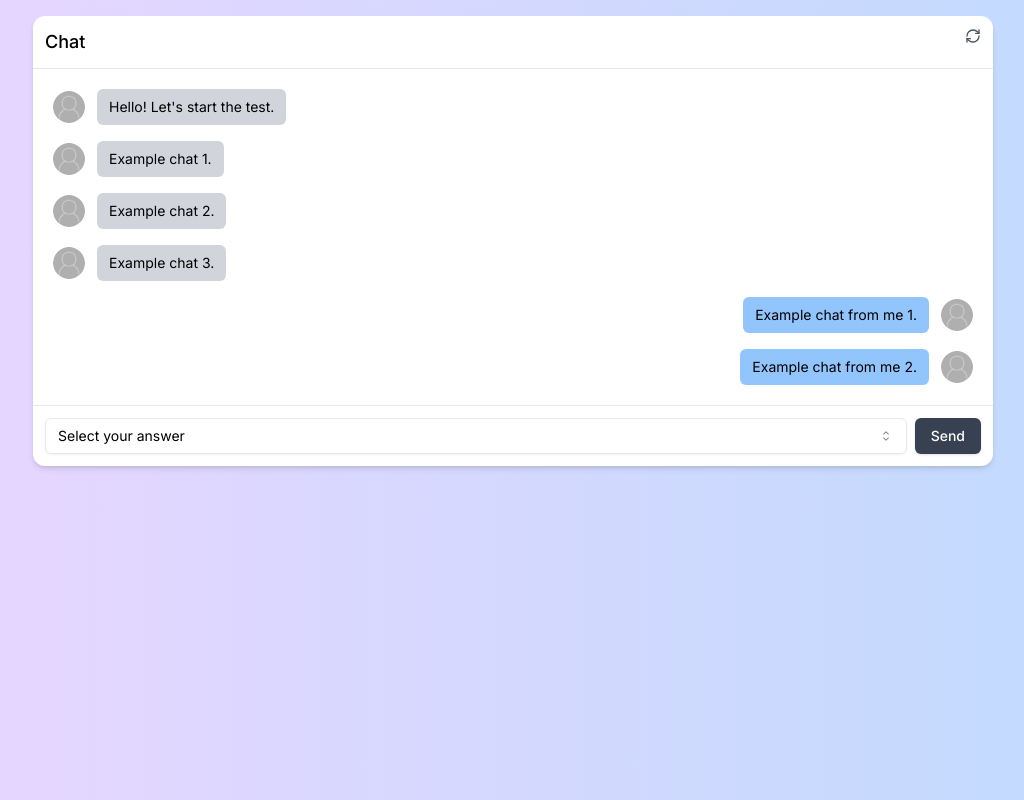
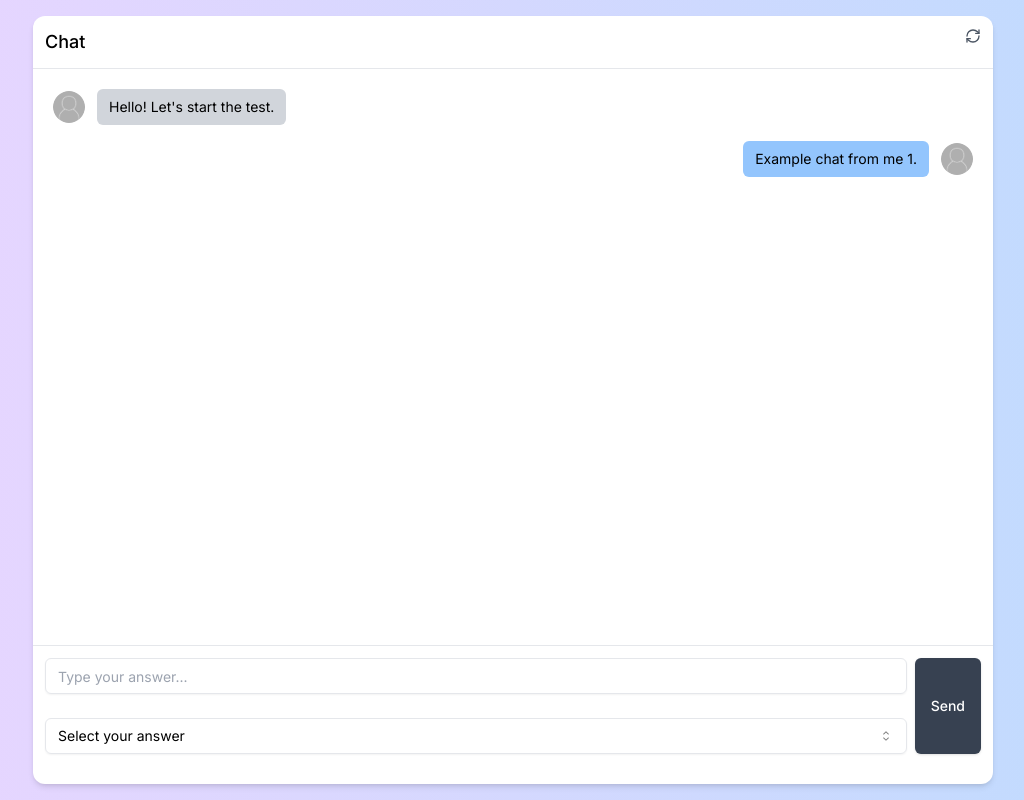
Before and after one commit to Uheeking/websocket_calendar, a Next.js app in the folder client/: page / in a window 1280 px wide. Shown: the whole page, without its empty margins (127-1151 px from the left). Built offline with nearby package versions, Linux system fonts and the light colour scheme.

Commit message:
ADD : react-calendar 추가

```diff
--- a/client/package.json
+++ b/client/package.json
@@ -16,7 +16,8 @@
     "clsx": "^2.0.0",
     "lucide-react": "^0.288.0",
     "next": "13.5.6",
-    "react": "^18",
+    "react": "^18.2.0",
+    "react-calendar": "^4.6.1",
     "react-dom": "^18",
     "tailwind-merge": "^1.14.0",
     "tailwindcss-animate": "^1.0.7"
--- a/client/src/app/page.tsx
+++ b/client/src/app/page.tsx
@@ -1,16 +1,16 @@
-/**
- * v0 by Vercel.
- * @see https://v0.dev/t/ZgFPYYuxXoy
- */
+"use client";
 import { SelectValue, SelectTrigger, SelectLabel, SelectItem, SelectGroup, SelectContent, Select } from "@/components/ui/select"
+import { Input } from "@/components/ui/input"
 import { Button } from "@/components/ui/button"
-// import "./placeholder.png";
+import React, { useState } from 'react';
+import Calendar from 'react-calendar';
 
 export default function Component() {
+  const [value, onChange] = useState(new Date());
   return (
     <div key="1" className="min-h-screen flex flex-col bg-gradient-to-r from-purple-200 to-blue-200">
       <main className="flex-1 p-4 flex justify-center">
-        <div className="mx-auto bg-white rounded-xl shadow-md overflow-hidden h-full min-w-[960px] max-w-[1200px]">
+        <div className="mx-auto bg-white rounded-xl shadow-md overflow-hidden h-fullz min-w-[960px] max-w-[1200px]">
           <div className="flex justify-between p-3 border-b">
             <h2 className="text-lg font-medium">Chat</h2>
             <svg
@@ -46,48 +46,6 @@ export default function Component() {
               />
               <p className="bg-gray-300 rounded-md py-2 px-3 text-sm">Hello! Let's start the test.</p>
             </div>
-            <div className="flex items-center space-x-3 p-2">
-              <img
-                alt="Chat Bot"
-                className="rounded-full"
-                height="32"
-                src="./placeholder.png"
-                style={{
-                  aspectRatio: "32/32",
-                  objectFit: "cover",
-                }}
-                width="32"
-              />
-              <p className="bg-gray-300 rounded-md py-2 px-3 text-sm">Example chat 1.</p>
-            </div>
-            <div className="flex items-center space-x-3 p-2">
-              <img
-                alt="Chat Bot"
-                className="rounded-full"
-                height="32"
-                src="./placeholder.png"
-                style={{
-                  aspectRatio: "32/32",
-                  objectFit: "cover",
-                }}
-                width="32"
-              />
-              <p className="bg-gray-300 rounded-md py-2 px-3 text-sm">Example chat 2.</p>
-            </div>
-            <div className="flex items-center space-x-3 p-2">
-              <img
-                alt="Chat Bot"
-                className="rounded-full"
-                height="32"
-                src="./placeholder.png"
-                style={{
-                  aspectRatio: "32/32",
-                  objectFit: "cover",
-                }}
-                width="32"
-              />
-              <p className="bg-gray-300 rounded-md py-2 px-3 text-sm">Example chat 3.</p>
-            </div>
             <div className="flex items-center justify-end space-x-3 p-2">
               <p className="bg-blue-300 rounded-md py-2 px-3 text-sm">Example chat from me 1.</p>
               <img
@@ -102,24 +60,12 @@ export default function Component() {
                 width="32"
               />
             </div>
-            <div className="flex items-center justify-end space-x-3 p-2">
-              <p className="bg-blue-300 rounded-md py-2 px-3 text-sm">Example chat from me 2.</p>
-              <img
-                alt="Me"
-                className="rounded-full"
-                height="32"
-                src="./placeholder.png"
-                style={{
-                  aspectRatio: "32/32",
-                  objectFit: "cover",
-                }}
-                width="32"
-              />
-            </div>
           </div>
           <div className="border-t p-3">
-            <form className="flex items-center">
-              <Select className="flex-1">
+            <form className="flex">
+              <div className="flex-1">
+            <Input placeholder="Type your answer..." /><br />
+              <Select>
                 <SelectTrigger>
                   <SelectValue placeholder="Select your answer" />
                 </SelectTrigger>
@@ -134,9 +80,12 @@ export default function Component() {
                   </SelectGroup>
                 </SelectContent>
               </Select>
-              <Button className="ml-2 bg-gray-700 text-white text-sm" type="submit">
+              </div>
+              <div className="">
+              <Button className="ml-2 h-full bg-gray-700 text-white text-sm" type="submit">
                 Send
               </Button>
+              </div>
             </form>
           </div>
         </div>
```
Also changed, not shown: 1 other file (tests, documents, lock files or other folders).
